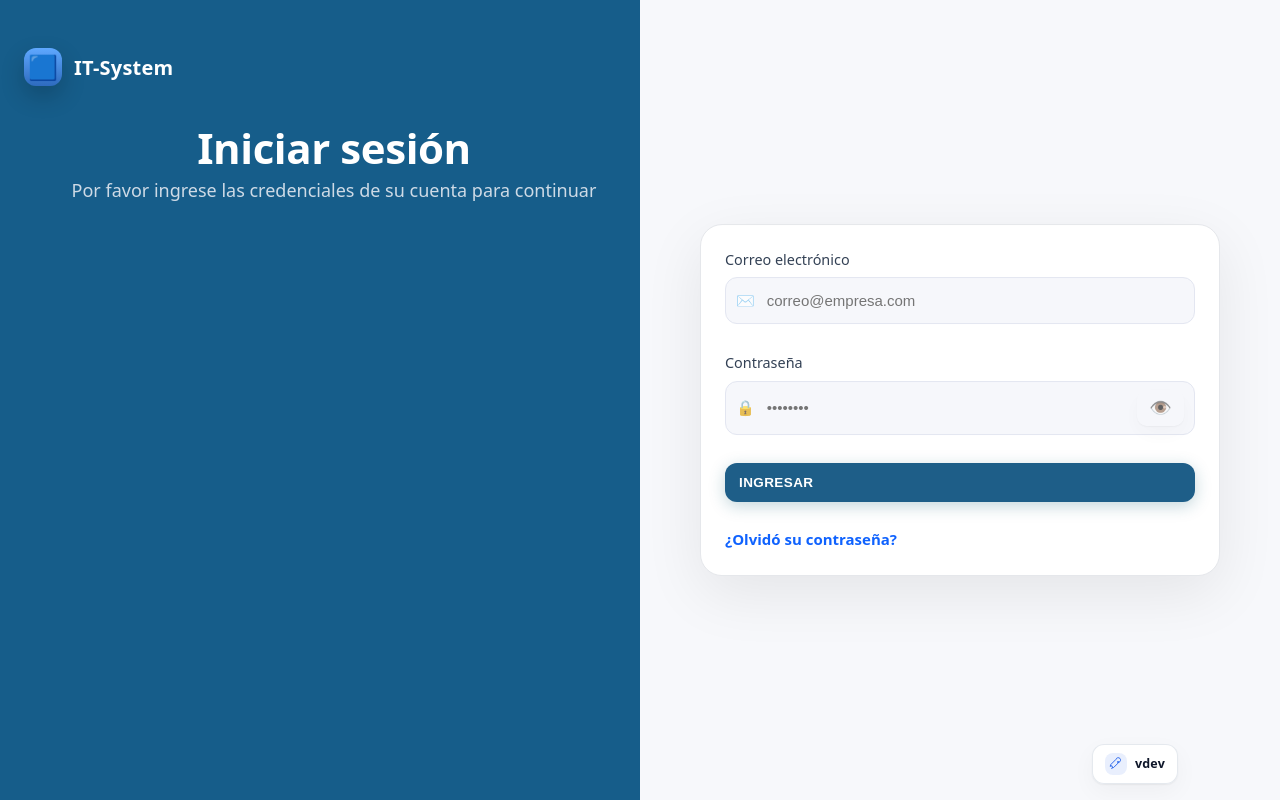
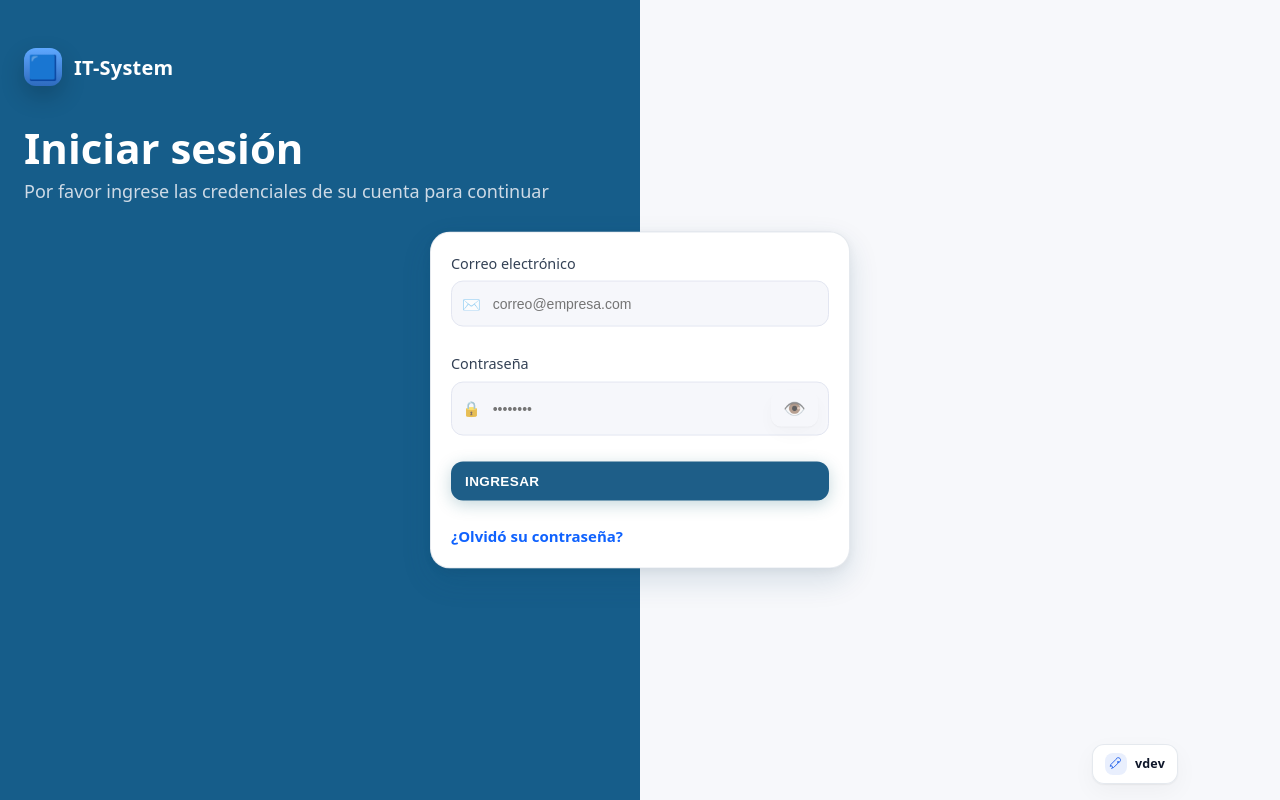
Before and after one commit to erdin90/app-tickets, a Next.js app: page /login in a window 1280 px wide. Built offline with nearby package versions, Linux system fonts and the light colour scheme; no server answers.

Commit message:
revert(login): restore previous centering and styles; tickets: remove click-to-detail scroll animation (focus only)

```diff
--- a/src/app/(auth)/login/page.tsx
+++ b/src/app/(auth)/login/page.tsx
@@ -41,7 +41,7 @@ export default function LoginPage() {
       {/* Card centrada sobre la línea de color (desktop) */}
       <section className="split-right" aria-hidden />
 
-      <form className="login-card center-on-right" onSubmit={onSubmit}>
+      <form className="login-card center-on-split" onSubmit={onSubmit}>
         <label className="field">
           <span className="label">Correo electrónico</span>
           <div className="input-wrap">
--- a/src/app/globals.css
+++ b/src/app/globals.css
@@ -1173,27 +1173,27 @@ html, body { background: var(--bg); color: var(--text); }
 }
 .split-right{ position:absolute; inset:0 0 0 50%; } /* sólo para semántica/lectores */
 
-.brand-row{ display:none; align-items:center; gap:12px; }
+.brand-row{ display:flex; align-items:center; gap:12px; }
 .brand-name{ font-size:clamp(18px,2.6vw,28px); font-weight:800; letter-spacing:.2px; }
 
-.hero-copy{ align-self:center; max-width:620px; text-align:center; }
-.hero-copy h1{ font-size: clamp(40px, 5.4vw, 60px); line-height:1.03; margin:0 0 12px; font-weight:800; letter-spacing:-.01em; }
-.hero-copy p{ margin:0; color:#e2e8f0; font-size: clamp(14px, 1.6vw, 18px); }
+.hero-copy{ align-self:center; max-width:560px; }
+.hero-copy h1{ font-size:clamp(32px,5vw,56px); line-height:1.05; margin:0 0 12px; font-weight:800; }
+.hero-copy p{ margin:0; color:#e2e8f0; font-size:clamp(14px,1.5vw,18px); }
 
 /* ===== Login card */
 .login-card{
-  width:min(520px,92%);
-  background:#fff;
-  border:1px solid #e5e7eb;
-  border-radius:22px;
-  padding:24px;
-  box-shadow: 0 18px 60px rgba(0,0,0,.08);
-  display:grid; gap:16px;
+  width:min(420px,92%);
+  background:var(--card-bg);
+  border:1px solid var(--border);
+  border-radius:20px;
+  padding:20px;
+  box-shadow: 0 12px 30px rgba(16,73,104,.14), 0 2px 10px rgba(0,0,0,.05);
+  display:grid; gap:14px;
 }
 
 /* Centrar EXACTO en la línea de mitad (desktop) */
-.center-on-right{
-  position:absolute; left:75%; top:50%;
+.center-on-split{
+  position:absolute; left:50%; top:50%;
   transform:translate(-50%,-50%);
   z-index:2;
 }
@@ -1203,16 +1203,16 @@ html, body { background: var(--bg); color: var(--text); }
 .label{ font-size:13px; color:var(--muted); }
 .input-wrap{
   display:grid; grid-template-columns:28px 1fr 34px; align-items:center;
-  background:#fff; border:1px solid #e5e7eb; border-radius:12px;
+  background:#eef3ff; border:1px solid #dbe5ff; border-radius:10px;
 }
 .input-wrap .leading{ text-align:center; opacity:.8; }
-.input-wrap input{ border:0; outline:0; background:transparent; padding:12px 10px; font-size:15px; color:#0f172a; }
+.input-wrap input{ border:0; outline:0; background:transparent; padding:10px 8px; font-size:14px; color:var(--text); }
 .input-wrap .trailing{ border:0; background:transparent; cursor:pointer; opacity:.7; }
-.input-wrap:focus-within{ box-shadow:0 0 0 3px rgba(37,99,235,.18); border-color:#bfdbfe; }
+.input-wrap:focus-within{ box-shadow:0 0 0 3px color-mix(in srgb, var(--ring) 20%, transparent); }
 
 .btn-primary{
-  background:#165d8a; color:#fff; border:0; padding:14px 16px;
-  border-radius:12px; font-weight:800; letter-spacing:.4px; cursor:pointer;
+  background:var(--hero-blue); color:#fff; border:0; padding:12px 14px;
+  border-radius:10px; font-weight:700; letter-spacing:.5px; cursor:pointer;
 }
 .btn-primary:hover{ background:var(--hero-blue-dark); }
 .btn-primary:disabled{ opacity:.6; cursor:default; }
@@ -1227,7 +1227,7 @@ html, body { background: var(--bg); color: var(--text); }
   .login-split{ background:var(--hero-blue); }
   .split-left{ inset:auto; position:relative; padding:24px 18px 0; }
   .hero-copy{ margin:8px 0 18px; }
-  .center-on-right{
+  .center-on-split{
     position:relative; left:auto; top:auto; transform:none;
     margin:0 18px 24px; width:auto;
     box-shadow: 0 24px 60px rgba(0,0,0,.20), 0 8px 20px rgba(0,0,0,.08);
```
Also changed, not shown: src/app/(dashboard)/tickets/page.tsx (+5 -10 lines).
